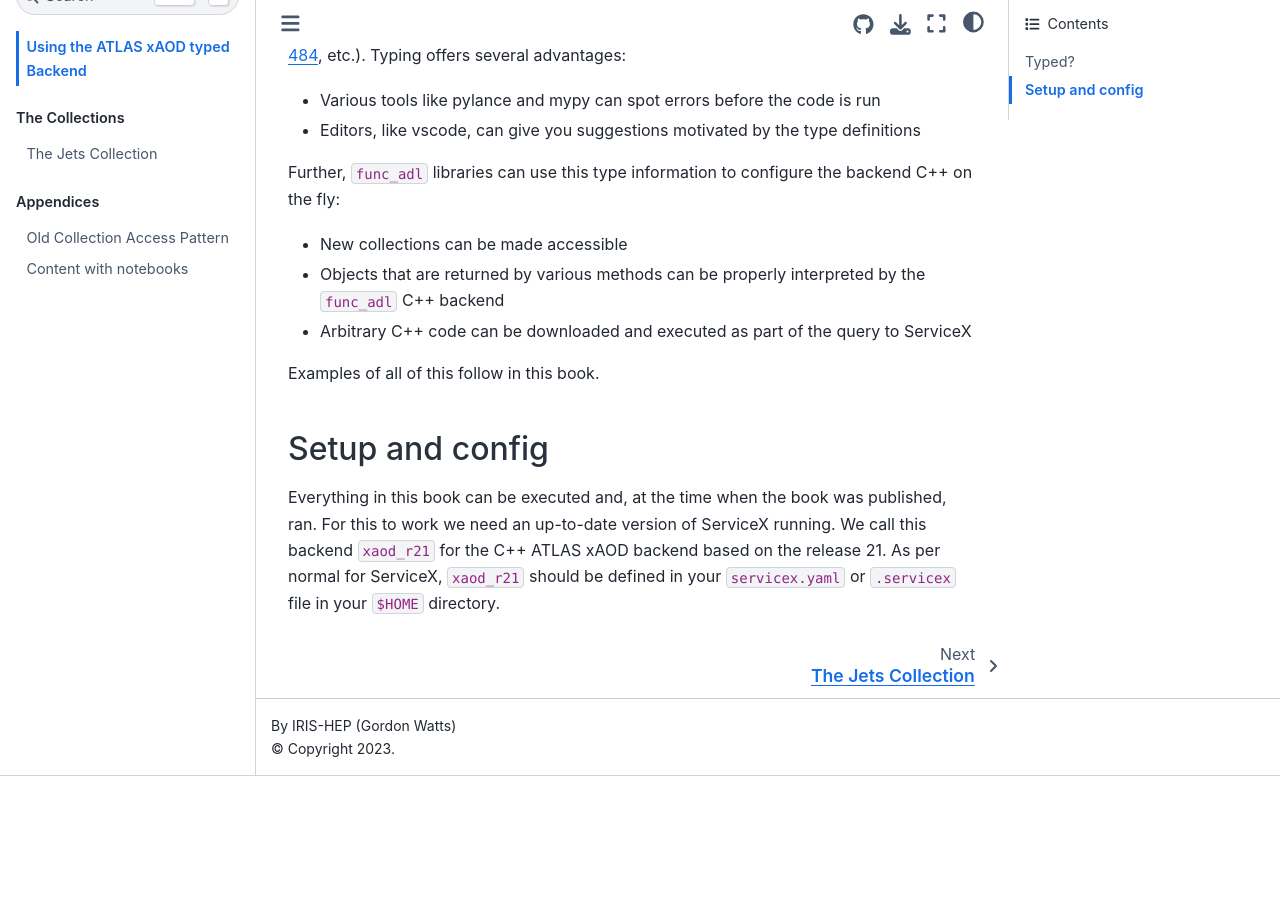
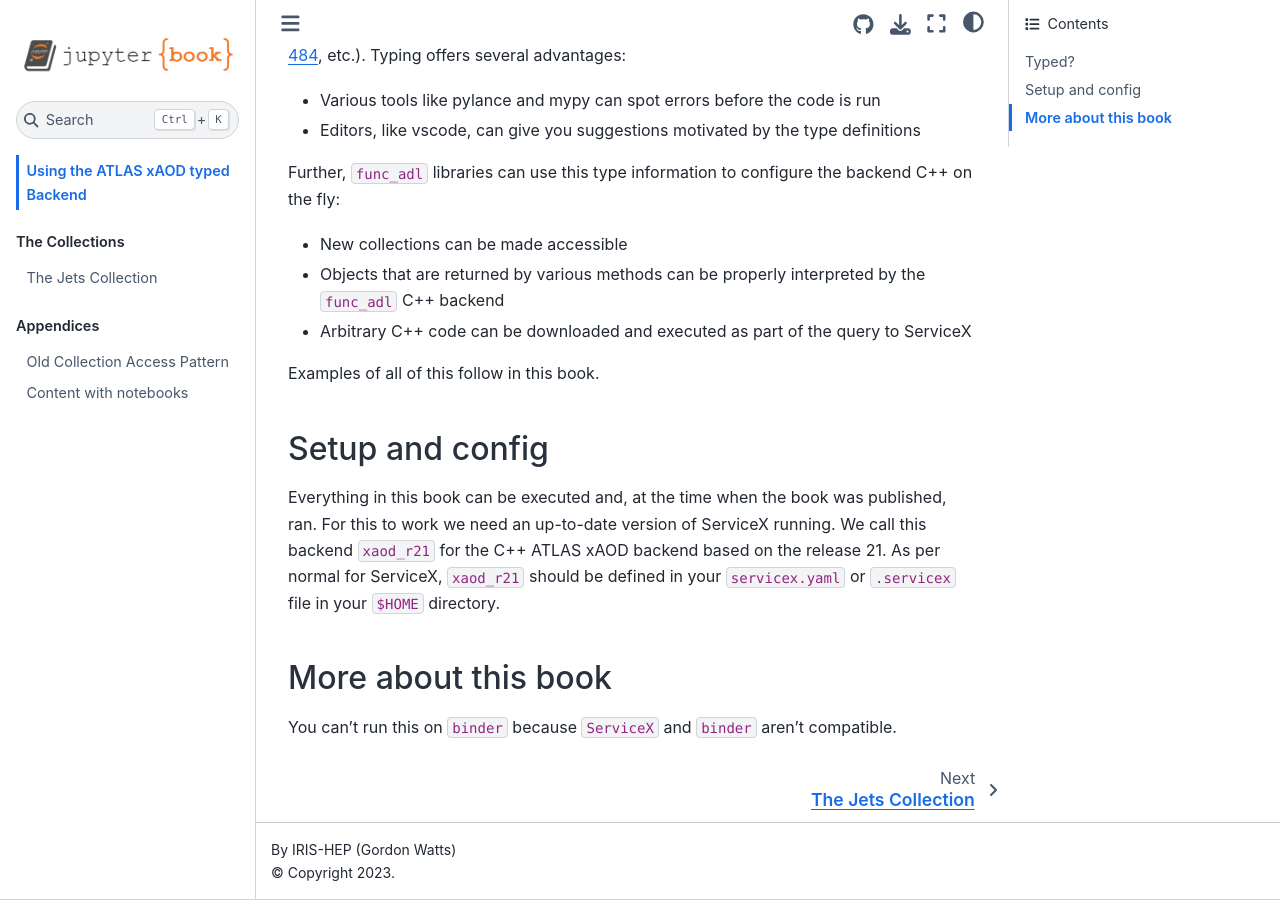
Before and after one commit to gordonwatts/xaod_usage, a Jupyter Book: the page built from book/intro.md, in a window 1280 px wide and 900 px high, scrolled down 622 px. Built offline with Jupyter Book 1.0.4 settings and Sphinx 7.4.7 and the Sphinx Book theme 1.1.4, drawn with Linux system fonts in a browser that asks for light colours; before the commit the page ends 1398 px from its top, so only the background shows below that.

Commit message:
Minor update to docs

```diff
--- a/book/intro.md
+++ b/book/intro.md
@@ -37,3 +37,8 @@ Everything in this book can be executed and, at the time when the book was publi
 this to work we need an up-to-date version of ServiceX running. We call this backend `xaod_r21` for
 the C++ ATLAS xAOD backend based on the release 21. As per normal for ServiceX, `xaod_r21` should
 be defined in your `servicex.yaml` or `.servicex` file in your `$HOME` directory.
+
+
+## More about this book
+
+You can't run this on `binder` because `ServiceX` and `binder` aren't compatible.
```
